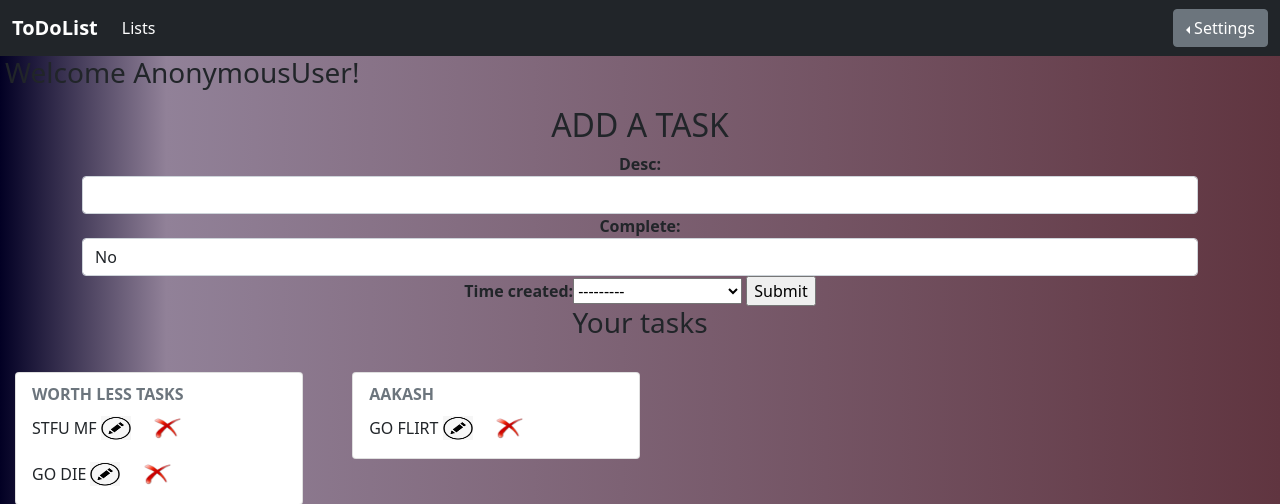
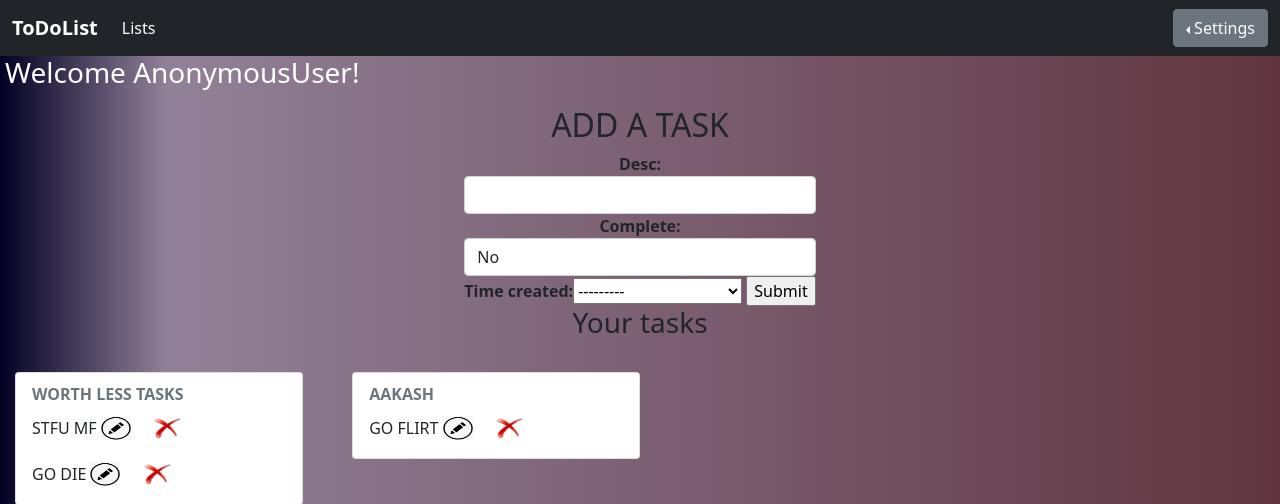
Before and after one commit to BIGBULL777/TO_DO_FINAL, a Django app: page / in a window 1280 px wide. Shown: the top 504 px of the page. Run offline with Django 3.2, Linux system fonts and the light colour scheme; data comes from the database, SQL or seed files in the repository; both versions use the stored data as it was after the commit; some libraries are stand-ins or nearby versions.

Commit message:
width changes in landing page

```diff
--- a/tasks/templates/landing.html
+++ b/tasks/templates/landing.html
@@ -66,7 +66,7 @@
     </nav>
 
     <h3>
-        <p style="width: fit-content;margin-left: 5px;">Welcome {{request.user}}!</p>
+        <p style="width: fit-content;margin-left: 5px; color:white">Welcome {{request.user}}!</p>
     </h3>
 
 
@@ -87,7 +87,7 @@
             <h2 id="add_a_task">ADD A TASK</h2>
           </div>
           <div class="container">
-            <form method="POST" action="/" class="ninja">
+            <form method="POST" action="/" class="ninja" style = "width: fit-content;">
               {%csrf_token%}
               <b class="boomer" style="position: -ms-page;">{{form}}</b>
               <input type="submit" name="create task" id="hover">
```
Also changed, not shown: db.sqlite3.
